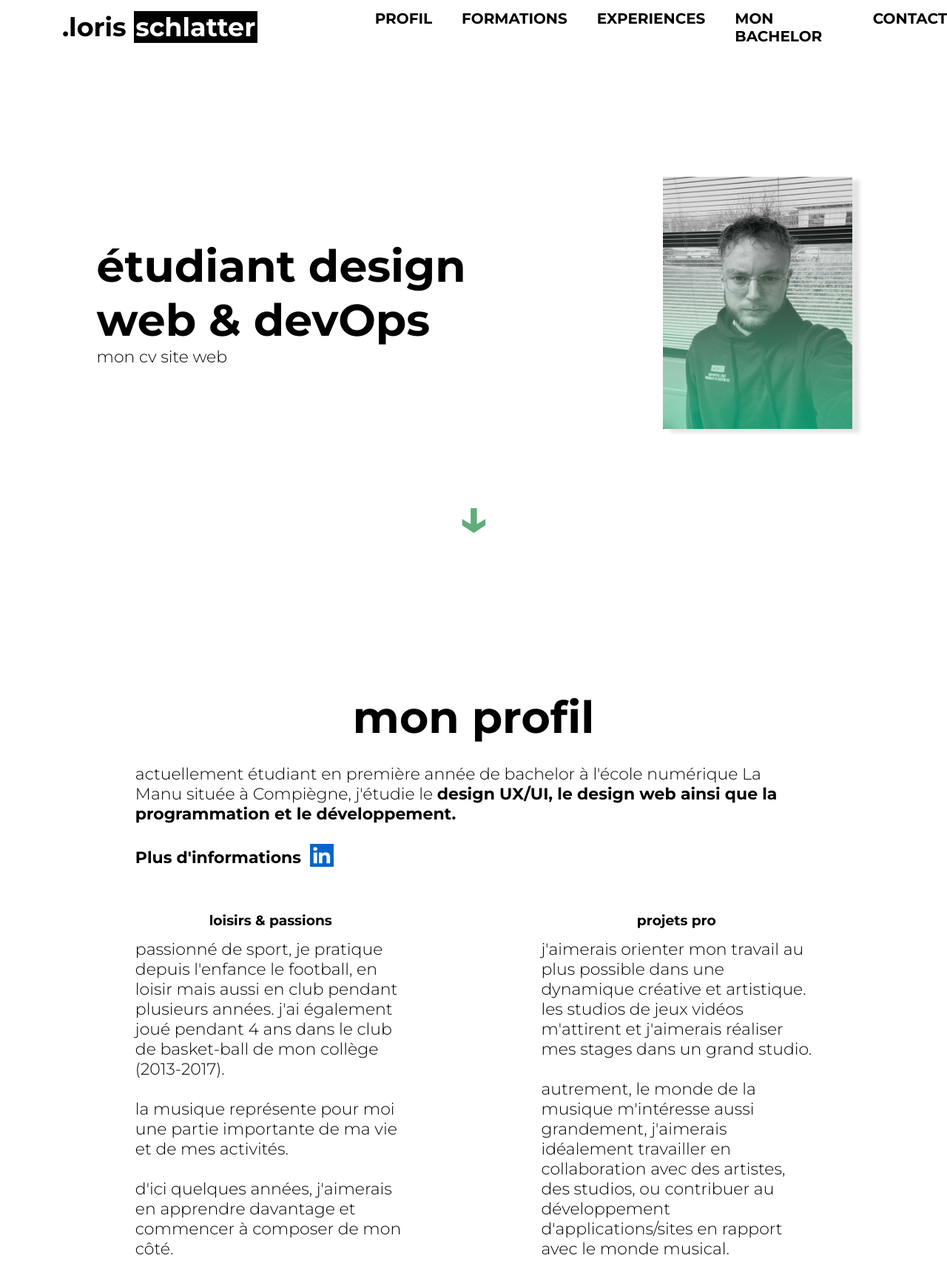
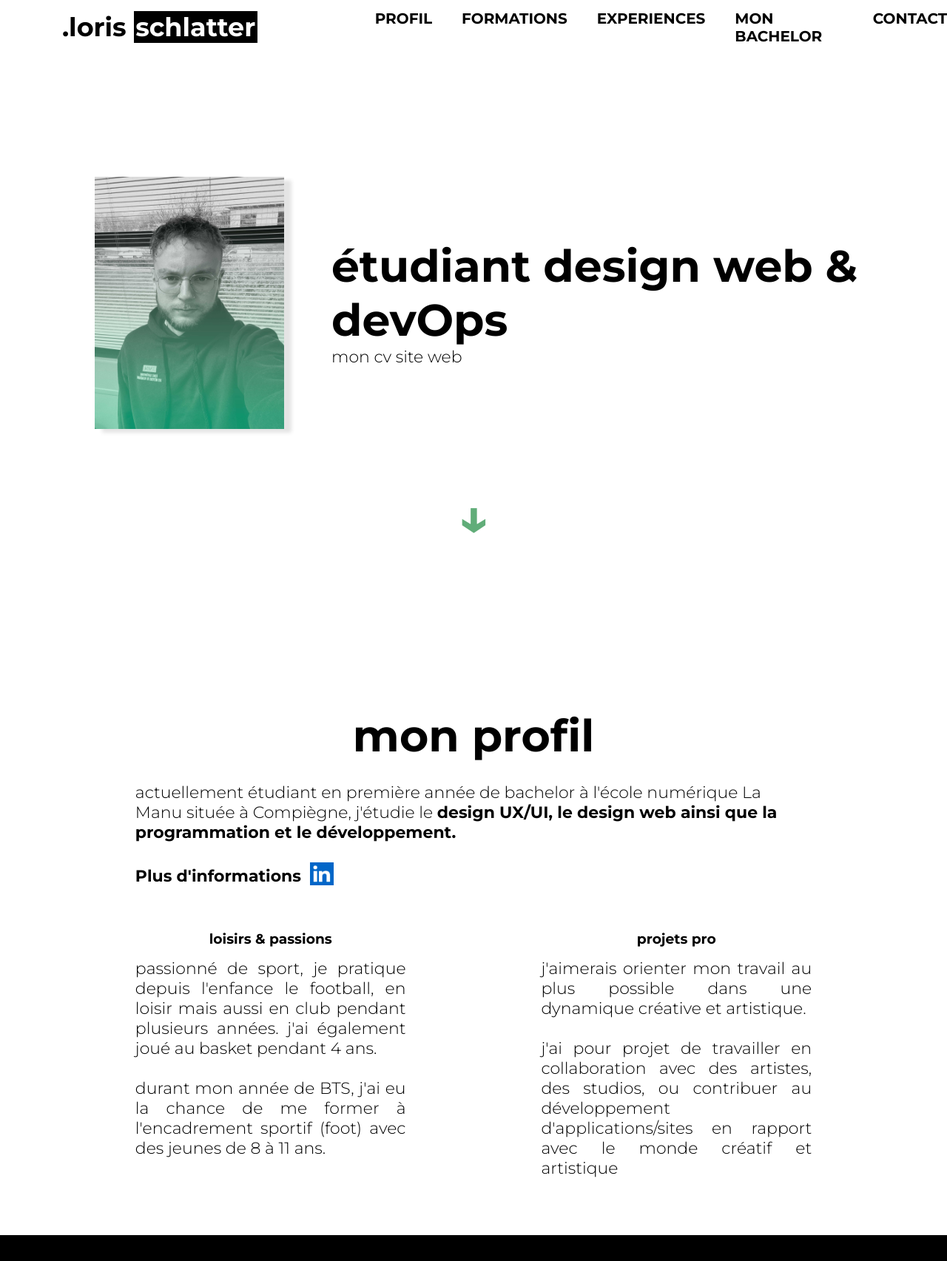
Before and after one commit to lorisschlatter/finalResume, a plain HTML site: page index2.html in a window 1280 px wide. Shown: the top 1705 px of the page at 74% size. Drawn offline with Linux system fonts and the light colour scheme.

Commit message:
animation nav bar

```diff
--- a/assets/css/style.css
+++ b/assets/css/style.css
@@ -1,6 +1,10 @@
 *{
     margin: 0;
     font-family:'Montserrat', sans-serif;
+}
+
+html{
+    scroll-behavior: smooth;
 }
 
 @media screen and (min-width: 900px){
@@ -31,6 +35,25 @@
         display: grid;
         grid-template-columns: repeat(6,1fr);
         align-items: center;
+    }
+
+    .fixedBar{
+        position: fixed;
+        width: 100%;
+        background-color: white;
+        animation-name: fixedBar;
+        animation-duration: 1s;
+    }
+
+    @keyframes fixedBar {
+        from{
+            margin-top : -5%;
+            opacity: 0%;
+        }
+        to {
+            margin-top: 0%;
+            opacity: 100%;
+        }
     }
 
     h1{
@@ -94,19 +117,19 @@
     }
 
     .photoCv{
-        grid-column: 4 / 6;
+        grid-column: 1 / 3;
         grid-row: 2/3;
         display: flex;
         justify-content: center;
     }
 
     .pFirst{
-        grid-column: 1/4;
-        grid-row: 2/3;
+        grid-column: 1 / 6;
+        grid-row: 2 / 3;
         display: flex;
         flex-direction: column;
         justify-content: center;
-        margin-left: 17%;
+        margin-left: 35%;
     }
 
     .photoCv img{
@@ -164,6 +187,7 @@
         grid-template-columns: repeat(7,1fr);
         grid-template-rows: 100px;
         margin-bottom: 6%;
+        margin-top: 2%;
     }
 
     .profilTitle{
@@ -215,6 +239,7 @@
     .p2{
         grid-column: 2 / 4;
         grid-row: 4 / 5;
+        text-align: justify;
     }
 
     /* PROJETS PRO */
@@ -222,6 +247,7 @@
     .p3{
         grid-column: 5 / 7;
         grid-row: 4 / 5;
+        text-align: justify;
     }
 
     /* FORMATION */
--- /dev/null
+++ b/assets/js/script.js
@@ -0,0 +1,18 @@
+var header = document.querySelector("header")
+
+var intro = document.querySelector(".intro")
+
+// Ajoutez un auditeur d'événements de défilement à la fenêtre
+window.addEventListener('scroll', function() {
+  // Obtenez la position actuelle du scroll
+  let scrollPosition = window.scrollY || window.pageYOffset;
+
+    if (scrollPosition >= 500){
+        header.classList.add("fixedBar")
+        intro.style.paddingTop = "6.5%"
+    }else{
+        header.classList.remove("fixedBar")
+        intro.style.paddingTop = "3%"
+    }
+
+});
--- a/index2.html
+++ b/index2.html
@@ -11,6 +11,7 @@
     <link rel="stylesheet" href="assets/css/style.css">
     <link rel="icon" href="assets/img/favicon.ico">
     <link rel="shortcut icon" type="image°x-icon" href="assets/img/favicon.ico">
+    <script defer src="assets/js/script.js"></script>
     <title>Loris Schlatter</title>
 </head>
 
@@ -75,22 +76,17 @@
             <p class="p2">
                 passionné de sport, je pratique depuis l'enfance le football, en loisir mais aussi en club pendant
                 plusieurs
-                années. j'ai également joué pendant 4 ans dans le club de basket-ball de mon collège (2013-2017).
-                <br><br>la musique représente pour moi une partie importante de ma vie et de mes activités.
-                <br><br>d'ici
-                quelques
-                années, j'aimerais en apprendre davantage et commencer à composer de mon côté.
-
+                années. j'ai également joué au basket pendant 4 ans.
+                <br><br>
+                durant mon année de BTS, j'ai eu la chance de me former à l'encadrement sportif (foot) avec des jeunes de 8 à 11 ans.
             </p>
 
             <h3 class="h3Second">projets pro</h3>
 
             <p class="p3">
-                j'aimerais orienter mon travail au plus possible dans une dynamique créative et artistique. les studios
-                de jeux vidéos m'attirent et j'aimerais réaliser mes stages dans un grand studio.
-                <br><br>autrement, le monde de la musique m'intéresse aussi grandement, j'aimerais idéalement travailler
-                en collaboration avec des artistes, des studios, ou contribuer au développement
-                d'applications/sites en rapport avec le monde musical.
+                j'aimerais orienter mon travail au plus possible dans une dynamique créative et artistique.
+                <br><br>j'ai pour projet de travailler en collaboration avec des artistes, des studios, ou contribuer au développement
+                d'applications/sites en rapport avec le monde créatif et artistique
             </p>
 
         </section>
```
Also changed, not shown: 2 other files.
